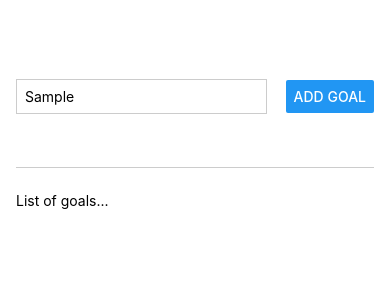
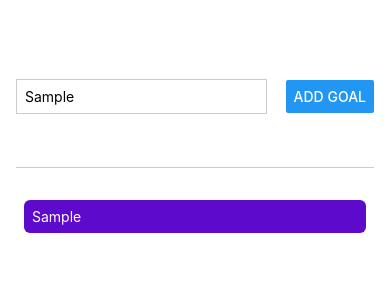
Before and after one commit to leechi/RN-Project, a React Native app in the folder section1/: screen / in a window 390 px wide. Both pictures are taken after typing "Sample" into the empty fields and a click on the button "ADD GOAL". Shown: the top 300 px of the page. Built offline with nearby package versions, Linux system fonts and the light colour scheme.

Commit message:
feat: Add flatlist

```diff
--- a/section1/App.js
+++ b/section1/App.js
@@ -1,15 +1,45 @@
 import { StatusBar } from 'expo-status-bar';
-import { StyleSheet, Text, View, Button, TextInput } from 'react-native';
+import { useState } from 'react';
+import { StyleSheet, Text, View, Button, TextInput, FlatList } from 'react-native';
 
 export default function App() {
+  const [enteredGoalText, setEnteredGoalText] = useState('');
+  const [courseGoals, setCourseGoals] = useState([]);
+
+  const goalInputHandler = (enteredText) => {
+    setEnteredGoalText(enteredText);
+  }
+
+  const addGoalHandler = () => {
+    setCourseGoals(currentCourseGoals => [...currentCourseGoals, {
+      text: enteredGoalText, id:Math.random().toString()
+    },]);
+  }
+
+
+
   return (
     <View style={styles.appContainer}>
       <View style={styles.inputContainer}>
-        <TextInput style={styles.textInput} placeholder="Your course goal!"/>
-        <Button title="Add Goal"/>
+        <TextInput style={styles.textInput} placeholder="Your course goal!" onChangeText={goalInputHandler}/>
+        <Button title="Add Goal" onPress={addGoalHandler}/>
       </View>
       <View style={styles.goalsContainer}>
-        <Text>List of goals...</Text>
+        <FlatList alwaysBounceVertical={false}
+                  data={courseGoals}
+                  keyExtractor={(item, index)=>{
+                    return item.id;
+                  }}
+                  renderItem={(itemData) => {
+                      return(
+                      <View style={styles.goalItem}>
+                        <Text style={styles.goalText}>{itemData.item.text}</Text>
+                      </View>
+
+                  )
+
+                 }}/>
+
       </View>
     </View>
   );
@@ -40,5 +70,16 @@
   },
   goalsContainer:{
     flex:7,
+  },
+  goalItem:{
+    backgroundColor:'#5e0acc',
+    borderRadius:6,
+    margin: 8,
+    padding: 8,
+  },
+  goalText:{
+    color:'white',
+
   }
+
 });
```
